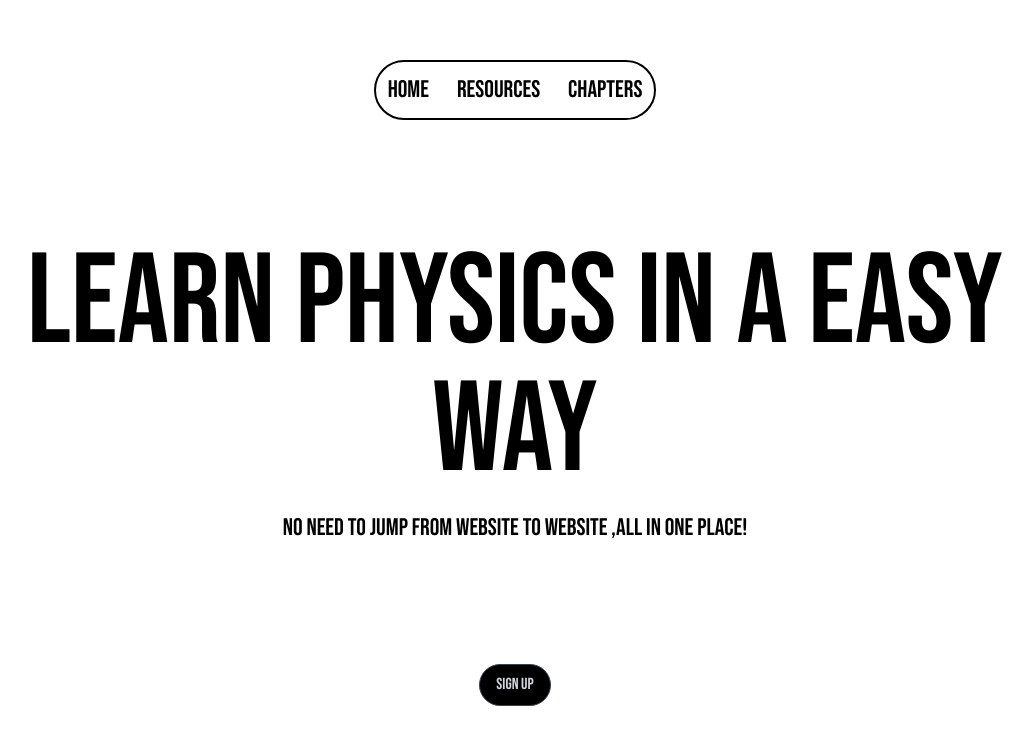
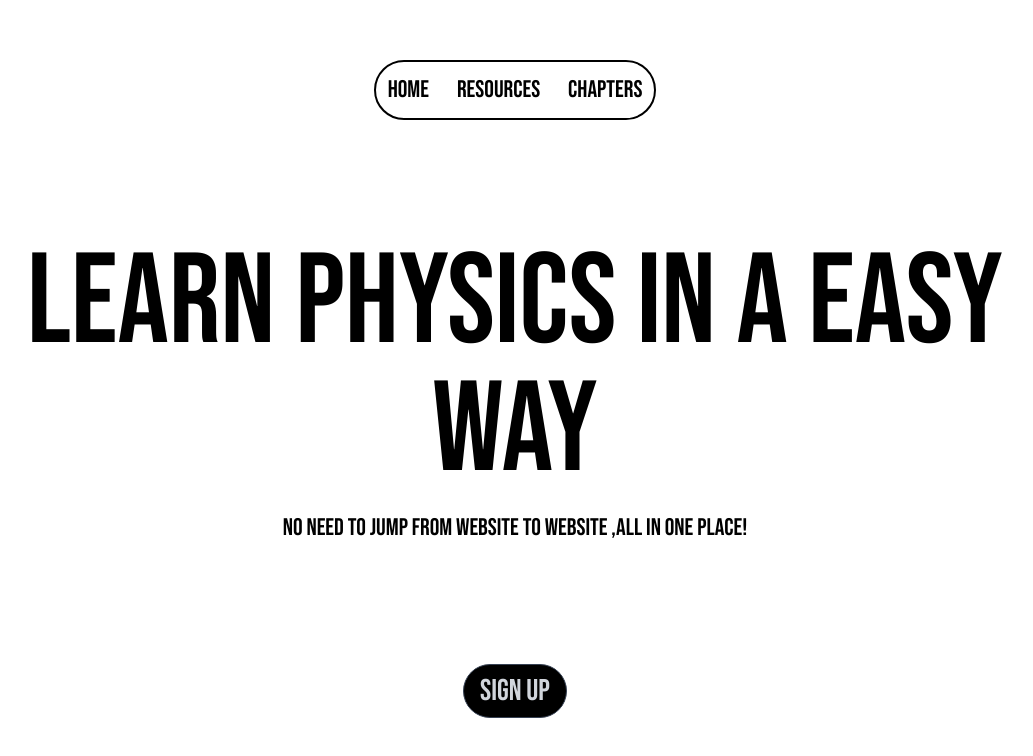
Before and after one commit to mohammedsahil74/physics_, a website built with Vite: page index.html in a window 1280 px wide. Shown: the whole page, without its empty margins (125-1158 px from the left). Built offline with nearby package versions, Linux system fonts and the light colour scheme.

Commit message:
made signup btn bigger

```diff
--- a/index.html
+++ b/index.html
@@ -23,7 +23,7 @@
     </section>
     <section class="flex justify-center">
       <a href="/src/pages/signup.html" class="inline-block">
-        <button class="bg-black text-gray-300 cursor-pointer hover:bg-amber-300 hover:text-gray-900 py-2 px-4 rounded-full border border-gray-700 hover:border-amber-300 font-BebasNeue transition-colors duration-200 focus:outline-none focus:ring-2 focus:ring-amber-300 focus:ring-offset-2 focus:ring-offset-gray-900">
+        <button class="bg-black text-gray-300  text-3xl cursor-pointer hover:bg-amber-300 hover:text-gray-900 py-2 px-4 rounded-full border border-gray-700 hover:border-amber-300 font-BebasNeue transition-colors duration-200 focus:outline-none focus:ring-2 focus:ring-amber-300 focus:ring-offset-2 focus:ring-offset-gray-900">
           sign up
         </button>
       </a>
```
